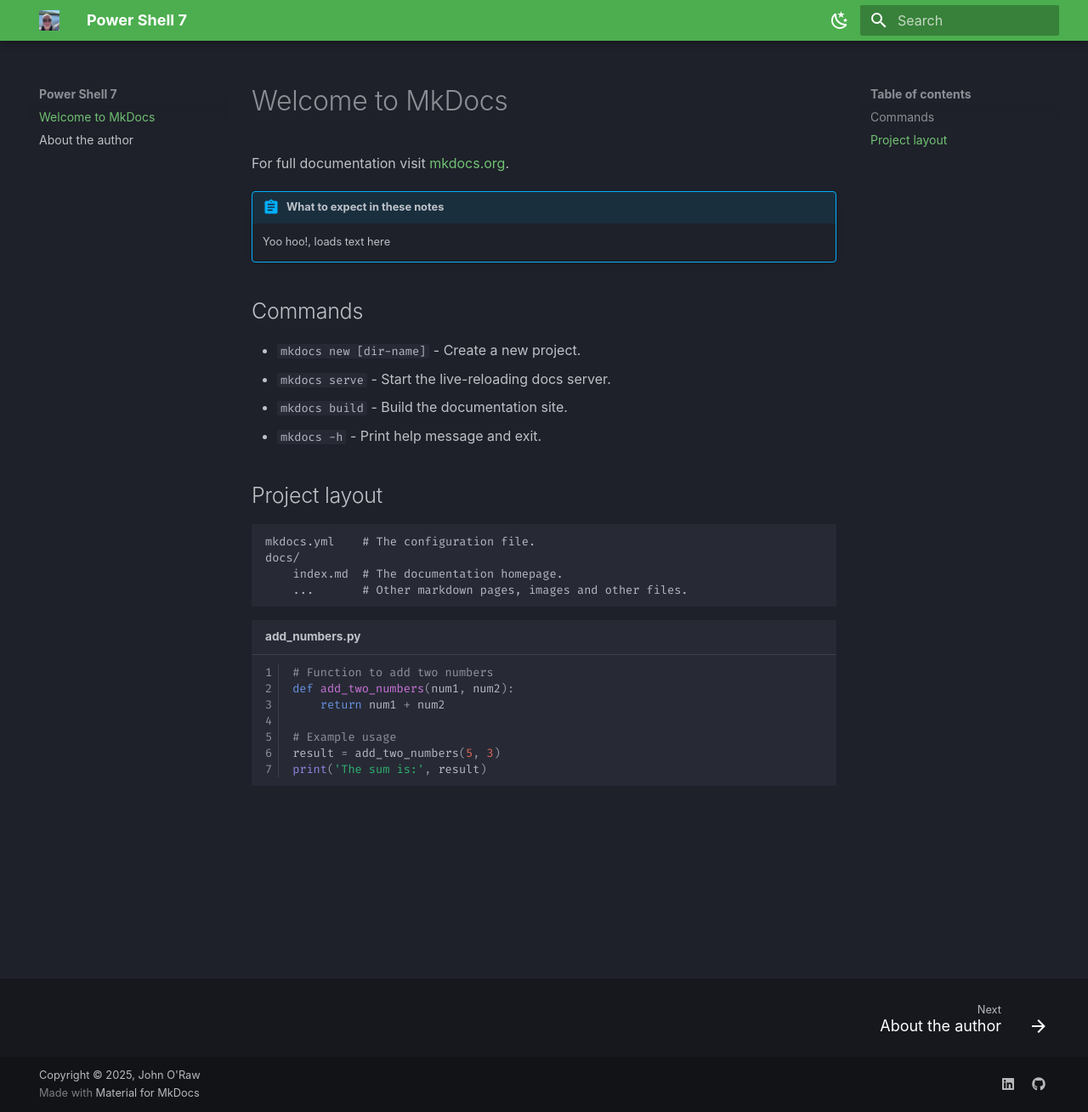
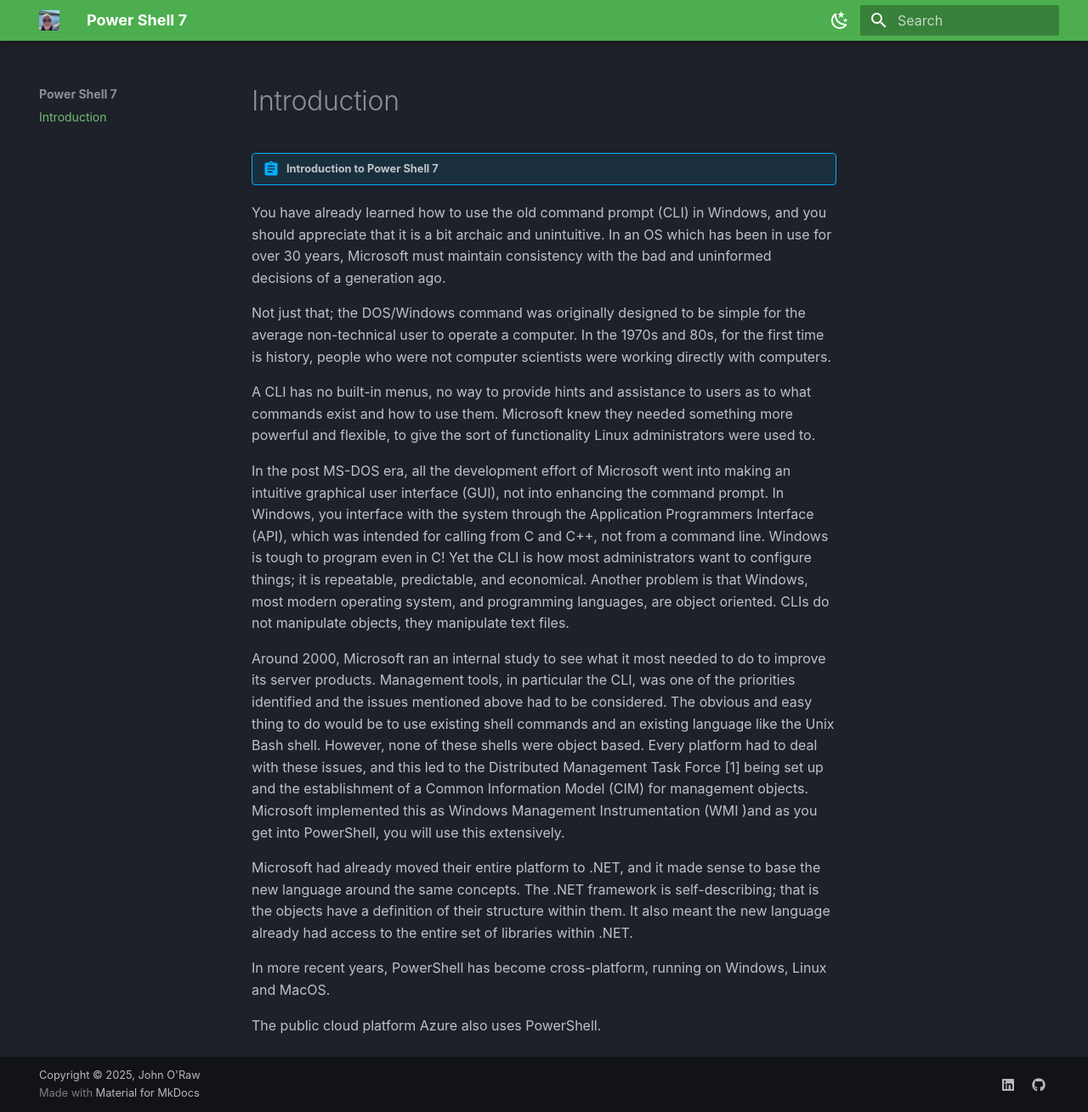
Before and after one commit to JOR-Donegal/PowerShell7, an MkDocs documentation site: the page built from docs/index.md, in a window 1280 px wide and 1309 px high. Shown: the whole window at 85% size. Built offline with MkDocs 1.6.1 and Material for MkDocs 9.7.7, drawn with Linux system fonts in a browser that asks for light colours; some web fonts are replaced.

Commit message:
More first

````diff
--- a/docs/index.md
+++ b/docs/index.md
@@ -1,31 +1,19 @@
-# Welcome to MkDocs
+# Introduction
 
-For full documentation visit [mkdocs.org](https://www.mkdocs.org).
+!!! abstract "Introduction to Power Shell 7"
 
-!!! abstract "What to expect in these notes"
+You have already learned how to use the old command prompt (CLI) in Windows, and you should appreciate that it is a bit archaic and unintuitive. In an OS which has been in use for over 30 years, Microsoft must maintain consistency with the bad and uninformed decisions of a generation ago.
 
-    Yoo hoo!, loads text here
+Not just that; the DOS/Windows command was originally designed to be simple for the average non-technical user to operate a computer. In the 1970s and 80s, for the first time is history, people who were not computer scientists were working directly with computers.
 
-## Commands
+A CLI has no built-in menus, no way to provide hints and assistance to users as to what commands exist and how to use them. Microsoft knew they needed something more powerful and flexible, to give the sort of functionality Linux administrators were used to.
 
-* `mkdocs new [dir-name]` - Create a new project.
-* `mkdocs serve` - Start the live-reloading docs server.
-* `mkdocs build` - Build the documentation site.
-* `mkdocs -h` - Print help message and exit.
+In the post MS-DOS era, all the development effort of Microsoft went into making an intuitive graphical user interface (GUI), not into enhancing the command prompt. In Windows, you interface with the system through the Application Programmers Interface (API), which was intended for calling from C and C++, not from a command line. Windows is tough to program even in C! Yet the CLI is how most administrators want to configure things; it is repeatable, predictable, and economical. Another problem is that Windows, most modern operating system, and programming languages, are object oriented. CLIs do not manipulate objects, they manipulate text files.
 
-## Project layout
+Around 2000, Microsoft ran an internal study to see what it most needed to do to improve its server products. Management tools, in particular the CLI, was one of the priorities identified and the issues mentioned above had to be considered. The obvious and easy thing to do would be to use existing shell commands and an existing language like the Unix Bash shell. However, none of these shells were object based. Every platform had to deal with these issues, and this led to the Distributed Management Task Force [1] being set up and the establishment of a Common Information Model (CIM) for management objects. Microsoft implemented this as Windows Management Instrumentation (WMI )and as you get into PowerShell, you will use this extensively.
 
-    mkdocs.yml    # The configuration file.
-    docs/
-        index.md  # The documentation homepage.
-        ...       # Other markdown pages, images and other files.
+Microsoft had already moved their entire platform to .NET, and it made sense to base the new language around the same concepts. The .NET framework is self-describing; that is the objects have a definition of their structure within them. It also meant the new language already had access to the entire set of libraries within .NET.
 
-```py title="add_numbers.py" linenums="1"
-# Function to add two numbers
-def add_two_numbers(num1, num2):
-    return num1 + num2
+In more recent years, PowerShell has become cross-platform, running on Windows, Linux and MacOS.
 
-# Example usage
-result = add_two_numbers(5, 3)
-print('The sum is:', result)
-```
+The public cloud platform Azure also uses PowerShell.
````
Also changed, not shown: docs/about.md (deleted, +0 -17 lines).
